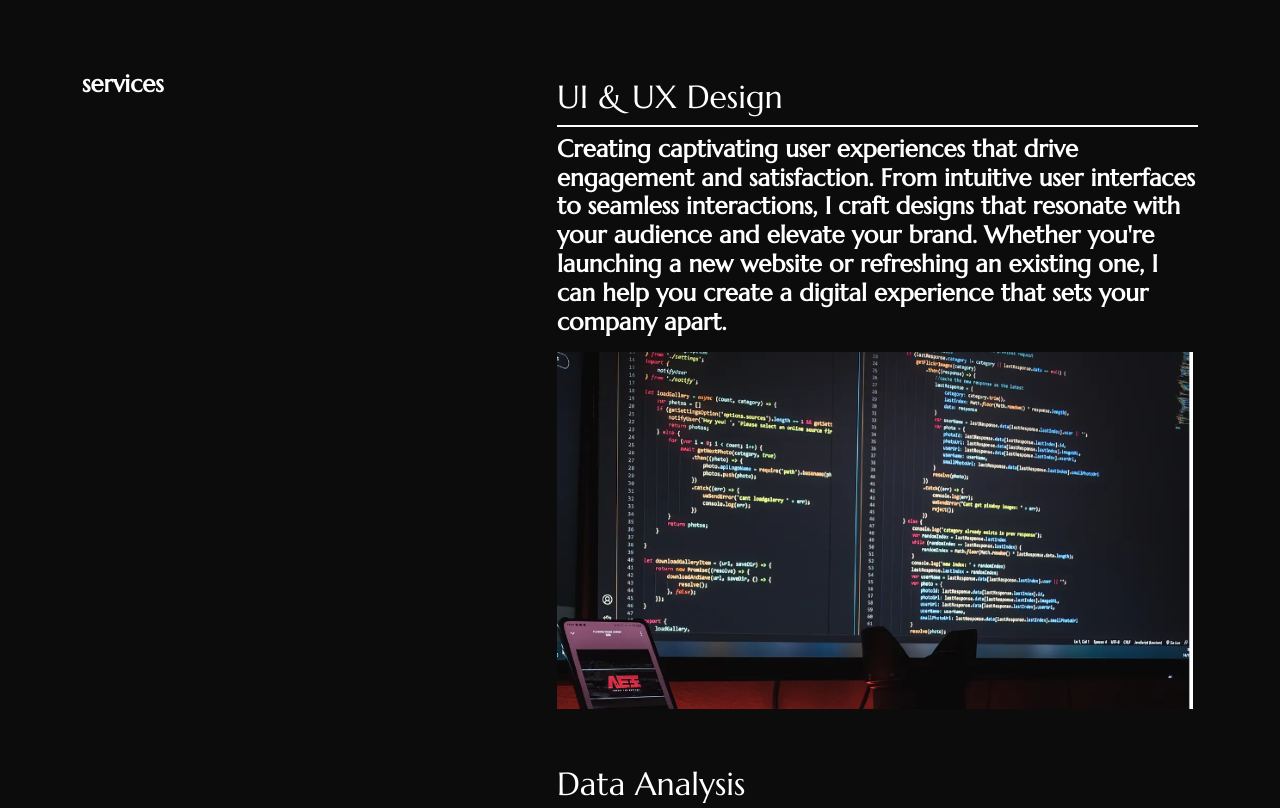
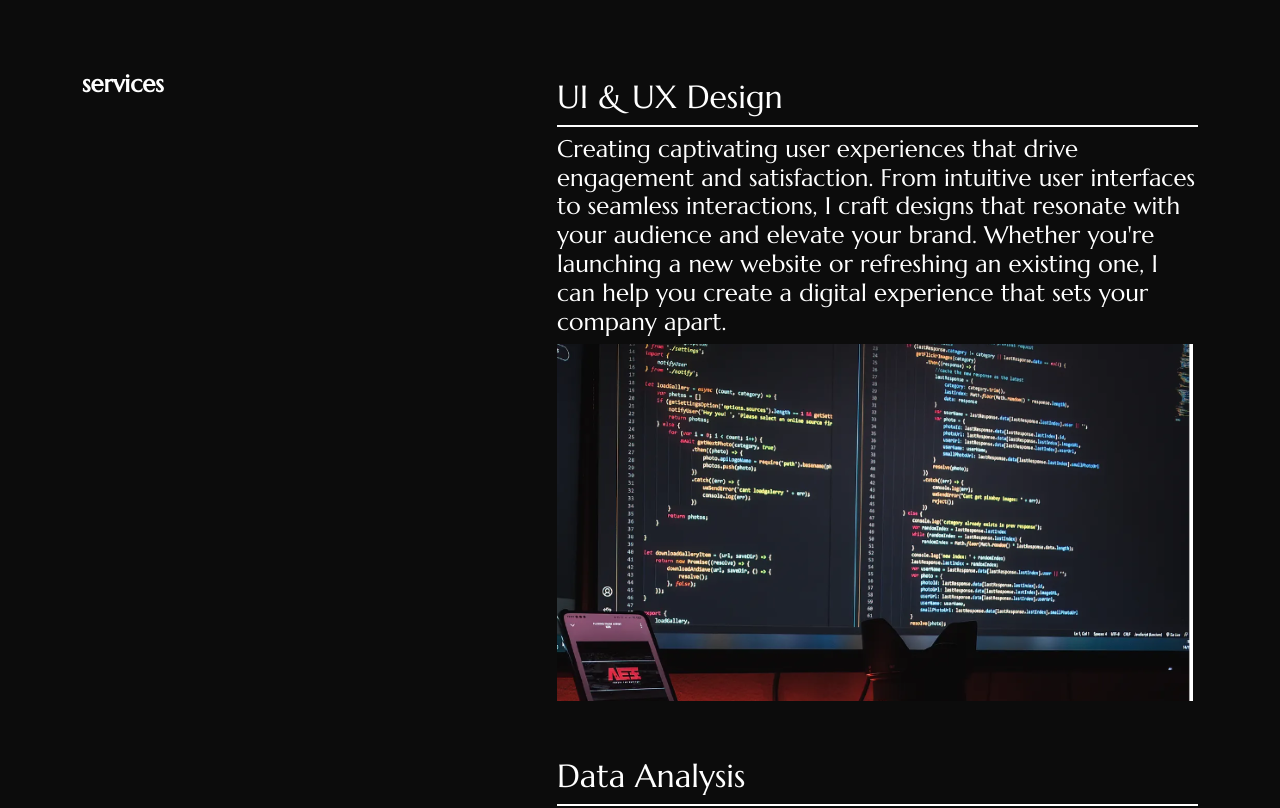
Before and after one commit to mugane-wahome/myprofile, a React (Create React App) app: page /about in a window 1280 px wide. Shown: the part 1360-2168 px from the top of the page. Built offline with nearby package versions, Linux system fonts and the light colour scheme.

Commit message:
added job description

```diff
--- a/src/pages/about/index.js
+++ b/src/pages/about/index.js
@@ -89,7 +89,7 @@ export const About = () => {
                 <div className="service_ py-4" key={i}>
 
                   <h2 className="service__title">{data.title}</h2>
-                  <h3 className="service_desc">{data.description}</h3>
+                  <h4 className="service_desc">{data.description}</h4>
                   <img src={data.img} alt="" />
 
                 </div>
```
